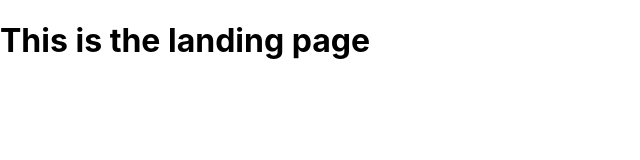
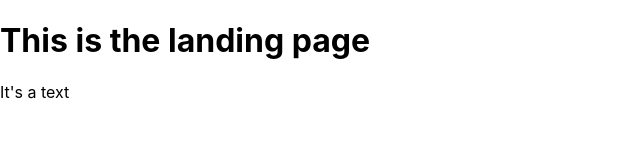
Before and after one commit to meekg33k/sca-code-queens, a React (Create React App) app: page / in a window 1280 px wide. Shown: the top 160 px of the page, without its empty margins (0-640 px from the left). Built offline with nearby package versions, Linux system fonts and the light colour scheme.

Commit message:
Text component - updated commit message to Text component

```diff
--- a/src/App.js
+++ b/src/App.js
@@ -2,10 +2,15 @@ import React from 'react';
 import logo from './logo.svg';
 import './App.css';
 import Routes from './routes';
+import Text from './components/Text/Text.js'
 
 const App = () => {
   return (
+    <div>
+
     <Routes />
+    <Text text="It's a text"></Text>
+    </div>
   );
 }
 
--- /dev/null
+++ b/src/components/Text/Text.js
@@ -0,0 +1,32 @@
+import React from "react"
+
+// //functional component
+//const Text = (props) => {
+//    //const {text} = props
+//    const text = props.text
+//    return (
+//        <div>
+//            <h1>{text}</h1>
+//        </div>
+//    )
+//}
+//export default Text
+
+//class based component
+class Text extends React.Component {
+    constructor(props) {
+        super(props)
+        this.state = {
+        text: props.text   //Get initial text from props
+        }
+    }
+    render() {
+        return (
+            <div>
+               <p>{this.state.text}</p>
+            </div>
+        )
+    }
+}
+
+export default Text
```
Also changed, not shown: src/components/Header/Header.js (deleted, +0 -29 lines).
